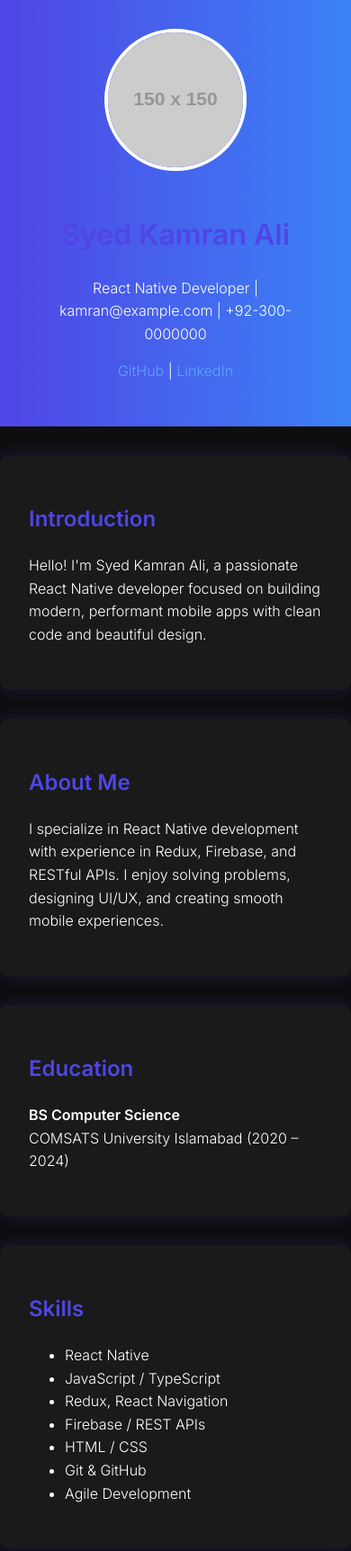
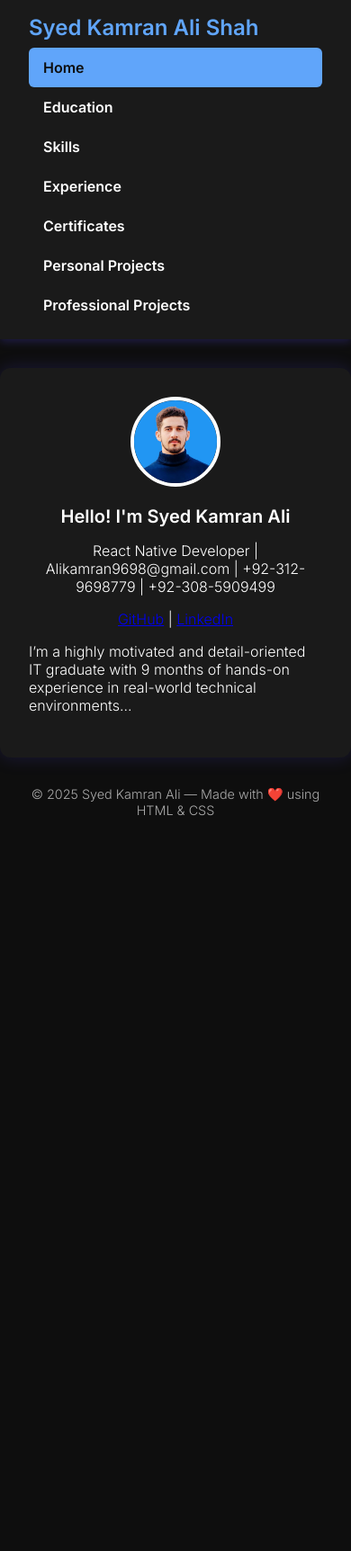
Before and after one commit to kamranali07/kami.github-io, a plain HTML site: page index.html in a window 390 px wide. Shown: the top 1724 px of the page at 90% size. After the commit the page ends 941 px from the top, so only its background shows below. Drawn offline with Linux system fonts and the light colour scheme; placeholder pictures from the web are drawn by us.

Commit message:
Add files via upload

```diff
--- a/index.html
+++ b/index.html
@@ -3,82 +3,201 @@
 <head>
   <meta charset="UTF-8" />
   <meta name="viewport" content="width=device-width, initial-scale=1.0"/>
-  <title>Syed Kamran Ali | React Native Developer</title>
+  <title>Syed Kamran Ali Shah | Portfolio</title>
   <link href="https://fonts.googleapis.com/css2?family=Inter:wght@300;600&display=swap" rel="stylesheet">
   <style>
+    * {
+      box-sizing: border-box;
+    }
     body {
       margin: 0;
       font-family: 'Inter', sans-serif;
       background-color: #0e0e0e;
       color: #ffffff;
+    }
+
+    header {
+      background: #1a1a1a;
+      display: flex;
+      justify-content: space-between;
+      align-items: center;
+      padding: 1rem 2rem;
+      box-shadow: 0 2px 10px rgba(79, 70, 229, 0.3);
+      position: sticky;
+      top: 0;
+      z-index: 1000;
+      flex-wrap: wrap;
+    }
+
+    header h1 {
+      color: #60a5fa;
+      margin: 0;
+      font-size: 1.5rem;
+    }
+
+    nav {
+      display: flex;
+      flex-wrap: wrap;
+      gap: 1rem;
+      justify-content: center;
+      margin-top: 0.5rem;
+    }
+
+    nav a {
+      color: #ffffff;
+      text-decoration: none;
+      font-weight: bold;
+      cursor: pointer;
+      padding: 0.5rem 1rem;
+      border-radius: 6px;
+    }
+
+    nav a:hover, nav a.active {
+      background-color: #60a5fa;
+      color: #0e0e0e;
+    }
+
+    section {
+      display: none;
+      padding: 2rem;
+      max-width: 1000px;
+      margin: auto;
+      background: #1a1a1a;
+      border-radius: 12px;
+      box-shadow: 0 0 20px rgba(79, 70, 229, 0.2);
+      margin-top: 2rem;
+    }
+
+    section.active {
+      display: block;
+    }
+
+    img.profile {
+      width: 140px;
+      height: 140px;
+      border-radius: 50%;
+      border: 4px solid #ffffff;
+      object-fit: cover;
+    }
+
+    footer {
+      text-align: center;
+      padding: 2rem;
+      color: #aaa;
+      font-size: 0.9rem;
+    }
+
+    .project-card {
+      background-color: #222;
+      border-radius: 10px;
+      padding: 1.5rem;
+      margin: 1.5rem 0;
+      box-shadow: 0 4px 12px rgba(79, 70, 229, 0.2);
+      transition: transform 0.3s ease, box-shadow 0.3s ease;
+    }
+
+    .project-card:hover {
+      transform: translateY(-5px);
+      box-shadow: 0 6px 18px rgba(79, 70, 229, 0.4);
+    }
+
+    .project-card h3 {
+      color: #60a5fa;
+      margin-bottom: 0.5rem;
+    }
+
+    .project-card p {
       line-height: 1.6;
     }
+
+    .project-images {
+      display: flex;
+      gap: 0.5rem;
+      flex-wrap: wrap;
+      margin-top: 1rem;
+    }
+
+    .project-images img {
+      width: 100%;
+      max-width: 180px;
+      border-radius: 8px;
+      object-fit: cover;
+    }
+
+    ul {
+      padding-left: 20px;
+    }
+
+    @media screen and (max-width: 600px) {
       header {
-      text-align: center;
-      padding: 2rem;
-      background: linear-gradient(to right, #4f46e5, #3b82f6);
+        flex-direction: column;
+        align-items: flex-start;
       }
-    header img {
-      width: 150px;
-      height: 150px;
-      border-radius: 50%;
-      border: 4px solid #ffffff;
-      margin-bottom: 1rem;
+
+      nav {
+        width: 100%;
+        justify-content: flex-start;
+        flex-direction: column;
+        gap: 0;
       }
-    h1, h2 {
-      color: #4f46e5;
+
+      nav a {
+        display: block;
+        width: 100%;
+        padding: 0.75rem 1rem;
       }
-    section {
-      max-width: 900px;
-      margin: 2rem auto;
-      padding: 2rem;
-      background: #1a1a1a;
-      border-radius: 10px;
-      box-shadow: 0 0 20px rgba(79, 70, 229, 0.2);
+
+      img.profile {
+        width: 100px;
+        height: 100px;
       }
-    .project img, .certificate img {
-      width: 100%;
-      max-width: 400px;
-      border-radius: 10px;
-      margin-top: 0.5rem;
+
+      h2 {
+        font-size: 1.25rem;
       }
-    a {
-      color: #60a5fa;
-      text-decoration: none;
+
+      .project-images {
+        flex-direction: column;
       }
-    footer {
-      text-align: center;
-      padding: 1rem;
-      color: #aaa;
-      font-size: 0.9rem;
     }
   </style>
 </head>
 <body>
 
 <header>
-    <img src="https://via.placeholder.com/150" alt="Profile Picture">
-    <h1>Syed Kamran Ali</h1>
-    <p>React Native Developer | kamran@example.com | +92-300-0000000</p>
-    <p><a href="https://github.com/syedkamranali" target="_blank">GitHub</a> | <a href="https://linkedin.com/in/syedkamranali" target="_blank">LinkedIn</a></p>
+  <h1>Syed Kamran Ali Shah</h1>
+  <nav>
+    <a class="tablink active" onclick="showTab('home')">Home</a>
+    <a class="tablink" onclick="showTab('education')">Education</a>
+    <a class="tablink" onclick="showTab('skills')">Skills</a>
+    <a class="tablink" onclick="showTab('experience')">Experience</a>
+    <a class="tablink" onclick="showTab('certificates')">Certificates</a>
+    <a class="tablink" onclick="showTab('personal')">Personal Projects</a>
+    <a class="tablink" onclick="showTab('professional')">Professional Projects</a>
+  </nav>
 </header>
 
-  <section>
-    <h2>Introduction</h2>
-    <p>Hello! I'm Syed Kamran Ali, a passionate React Native developer focused on building modern, performant mobile apps with clean code and beautiful design.</p>
+<section id="home" class="active">
+  <div style="text-align: center;">
+    <img src="profile.jpg" alt="Profile Picture" class="profile">
+    <h2>Hello! I'm Syed Kamran Ali</h2>
+    <p>React Native Developer | Alikamran9698@gmail.com | +92-312-9698779 | +92-308-5909499</p>
+    <p>
+      <a href="https://github.com/kamranali07" target="_blank">GitHub</a> |
+      <a href="https://www.linkedin.com/in/kamran-ali-691900263" target="_blank">LinkedIn</a>
+    </p>
+  </div>
+  <p>
+    I’m a highly motivated and detail-oriented IT graduate with 9 months of hands-on experience in real-world technical environments...
+  </p>
 </section>
 
-  <section>
-    <h2>About Me</h2>
-    <p>I specialize in React Native development with experience in Redux, Firebase, and RESTful APIs. I enjoy solving problems, designing UI/UX, and creating smooth mobile experiences.</p>
+<section id="education">
+  <h2>Education</h2>
+  <p><strong>BS Information Engineering Technology</strong><br>Foundation University Islamabad (2020 – 2024)</p>
 </section>
 
-  <section>
-    <h2>Education</h2>
-    <p><strong>BS Computer Science</strong><br>COMSATS University Islamabad (2020 – 2024)</p>
-  </section>
-
-  <section>
+<section id="skills">
   <h2>Skills</h2>
   <ul>
     <li>React Native</li>
@@ -86,74 +205,84 @@
     <li>Redux, React Navigation</li>
     <li>Firebase / REST APIs</li>
     <li>HTML / CSS</li>
-      <li>Git & GitHub</li>
-      <li>Agile Development</li>
   </ul>
 </section>
 
-  <section>
+<section id="experience">
   <h2>Experience</h2>
-    <p><strong>React Native Intern</strong><br>XYZ Software House (Jan 2024 – Apr 2024)</p>
-    <ul>
-      <li>Worked on bug fixing and UI development for live React Native apps</li>
-      <li>Created custom components and reusable UI elements</li>
-      <li>Participated in daily Agile standups and team discussions</li>
-    </ul>
+  <p><strong>React Native Junior Developer</strong><br>MaxRemind Inc. (Aug 2023 – Apr 2024)</p>
 </section>
 
-  <section>
-    <h2>Projects</h2>
+<section id="certificates">
+  <h2>Certificates</h2>
+  <p><strong>Digital Marketing - DigiSkills</strong> (2023)</p>
+  <p><strong>Freelancing - DigiSkills</strong> (2023)</p>
+</section>
 
-    <div class="project">
-      <h3>Maxcoder App</h3>
-      <p>E-learning app for practicing coding and watching tutorials.</p>
-      <p><strong>Tech:</strong> React Native, Redux, REST APIs</p>
-      <a href="https://github.com/syedkamranali/maxcoder" target="_blank">View on GitHub</a>
-      <br><img src="https://via.placeholder.com/400x250?text=Maxcoder+Screenshot" alt="Maxcoder Screenshot">
+<section id="personal">
+  <h2>Personal Projects</h2>
+
+  <div class="project-card">
+    <h3>Crash Detection App</h3>
+    <p>Mobile app using React Native that detects car crashes using sound and speed sensors.</p>
   </div>
 
-    <div class="project">
-      <h3>RPM Health App</h3>
-      <p>Remote patient monitoring app for tracking vitals and health metrics.</p>
-      <p><strong>Tech:</strong> React Native, Firebase</p>
-      <a href="https://github.com/syedkamranali/rpm-health-app" target="_blank">View on GitHub</a>
-      <br><img src="https://via.placeholder.com/400x250?text=RPM+App+Screenshot" alt="RPM Screenshot">
+  <div class="project-card">
+    <h3>Bidding Website</h3>
+    <p>Responsive PHP-based site where users can bid and view price tracking via web crawling.</p>
   </div>
 
-    <div class="project">
-      <h3>Bidding System (Web App)</h3>
-      <p>PHP-based bidding system with email functionality and session control.</p>
-      <p><strong>Tech:</strong> PHP, MySQL, JavaScript</p>
-      <a href="https://github.com/syedkamranali/bidding-system" target="_blank">View on GitHub</a>
-      <br><img src="https://via.placeholder.com/400x250?text=Bidding+System+Screenshot" alt="Bidding System Screenshot">
+  <div class="project-card">
+    <h3>Kitchen Recipe App</h3>
+    <p>A React Native app to browse, search, and manage kitchen recipes.</p>
   </div>
+
 </section>
 
-  <section>
-    <h2>Personal Projects</h2>
-    <ul>
-      <li><strong>TaskMate</strong> – A simple task manager app built with React Native.</li>
-      <li><strong>WeatherGo</strong> – A weather forecast app using OpenWeatherMap API.</li>
-    </ul>
-  </section>
+<section id="professional">
+  <h2>Professional Projects</h2>
 
-  <section>
-    <h2>Certificates</h2>
-    <div class="certificate">
-      <h3>React Native Bootcamp</h3>
-      <p>Issued by Udemy – 2023</p>
-      <img src="https://via.placeholder.com/400x250?text=React+Native+Certificate" alt="React Native Certificate">
+  <div class="project-card">
+    <h3>MaxCoder App</h3>
+    <p>E-learning app for medical professionals featuring code validation, AI support.</p>
+    <div class="project-images">
+      <img src="profile.jpg" alt="Screenshot">
     </div>
-    <div class="certificate">
-      <h3>Frontend Development with JavaScript</h3>
-      <p>Issued by Coursera – 2022</p>
-      <img src="https://via.placeholder.com/400x250?text=Frontend+Certificate" alt="Frontend Certificate">
   </div>
+
+  <div class="project-card">
+    <h3>Provider Portal</h3>
+    <p>Mobile app for doctors to view financial and billing summaries with AI agent.</p>
+    <div class="project-images">
+      <img src="profile.jpg" alt="Screenshot">
+    </div>
+  </div>
+
+  <div class="project-card">
+    <h3>Max Charts</h3>
+    <p>Streamlined EHR-integrated charting platform for healthcare record-keeping.</p>
+    <div class="project-images">
+      <img src="profile.jpg" alt="Screenshot">
+    </div>
+  </div>
+
 </section>
 
 <footer>
   &copy; 2025 Syed Kamran Ali — Made with ❤️ using HTML & CSS
 </footer>
 
+<script>
+  function showTab(id) {
+    const tabs = document.querySelectorAll('section');
+    tabs.forEach(tab => tab.classList.remove('active'));
+    document.getElementById(id).classList.add('active');
+
+    const links = document.querySelectorAll('.tablink');
+    links.forEach(link => link.classList.remove('active'));
+    event.target.classList.add('active');
+  }
+</script>
+
 </body>
 </html>
```
Also changed, not shown: profile.jpg (added). Lines whose indentation alone changed are shown as unchanged.
